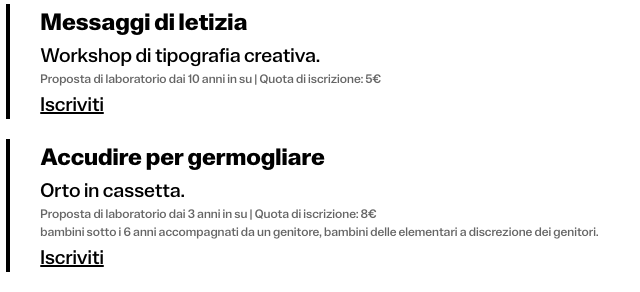
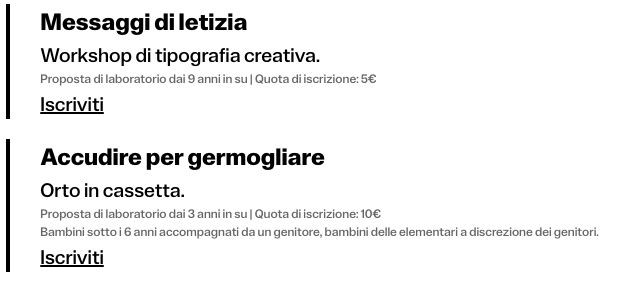
Before and after one commit to finoz/avsinovate, a website built with Vite: page index.html in a window 1280 px wide. Shown: the part 1022-1314 px from the top of the page, 91-731 px from the left. Built offline with nearby package versions, Linux system fonts and the light colour scheme.

Commit message:
Update info laboratori

```diff
--- a/index.html
+++ b/index.html
@@ -61,15 +61,15 @@
                 <article class="card card--laboratori">
                     <h3 class="card-title">Messaggi di letizia</h3>
                     <p>Workshop di tipografia creativa.</p>
-					<p class="note">Proposta di laboratorio dai 10 anni in su | Quota di iscrizione: 5€</p>
+					<p class="note">Proposta di laboratorio dai 9 anni in su | Quota di iscrizione: 5€</p>
                     <a href="https://forms.gle/GmuAj3KGRbPJoNhf6" class="card-cta" target="_blank">Iscriviti</a>
                 </article>
 
                 <article class="card card--laboratori">
                     <h3 class="card-title">Accudire per germogliare</h3>
                     <p>Orto in cassetta.</p>
-					<p class="note">Proposta di laboratorio dai 3 anni in su | Quota di iscrizione: 8€</p>
-					<p class="note">bambini sotto i 6 anni accompagnati da un genitore, bambini delle elementari a discrezione dei genitori.</p>
+					<p class="note">Proposta di laboratorio dai 3 anni in su | Quota di iscrizione: 10€</p>
+					<p class="note">Bambini sotto i 6 anni accompagnati da un genitore, bambini delle elementari a discrezione dei genitori.</p>
                     <a href="https://forms.gle/L2gTu5o8XffWLykE7" class="card-cta" target="_blank">Iscriviti</a>
                 </article>
             </div>
```
